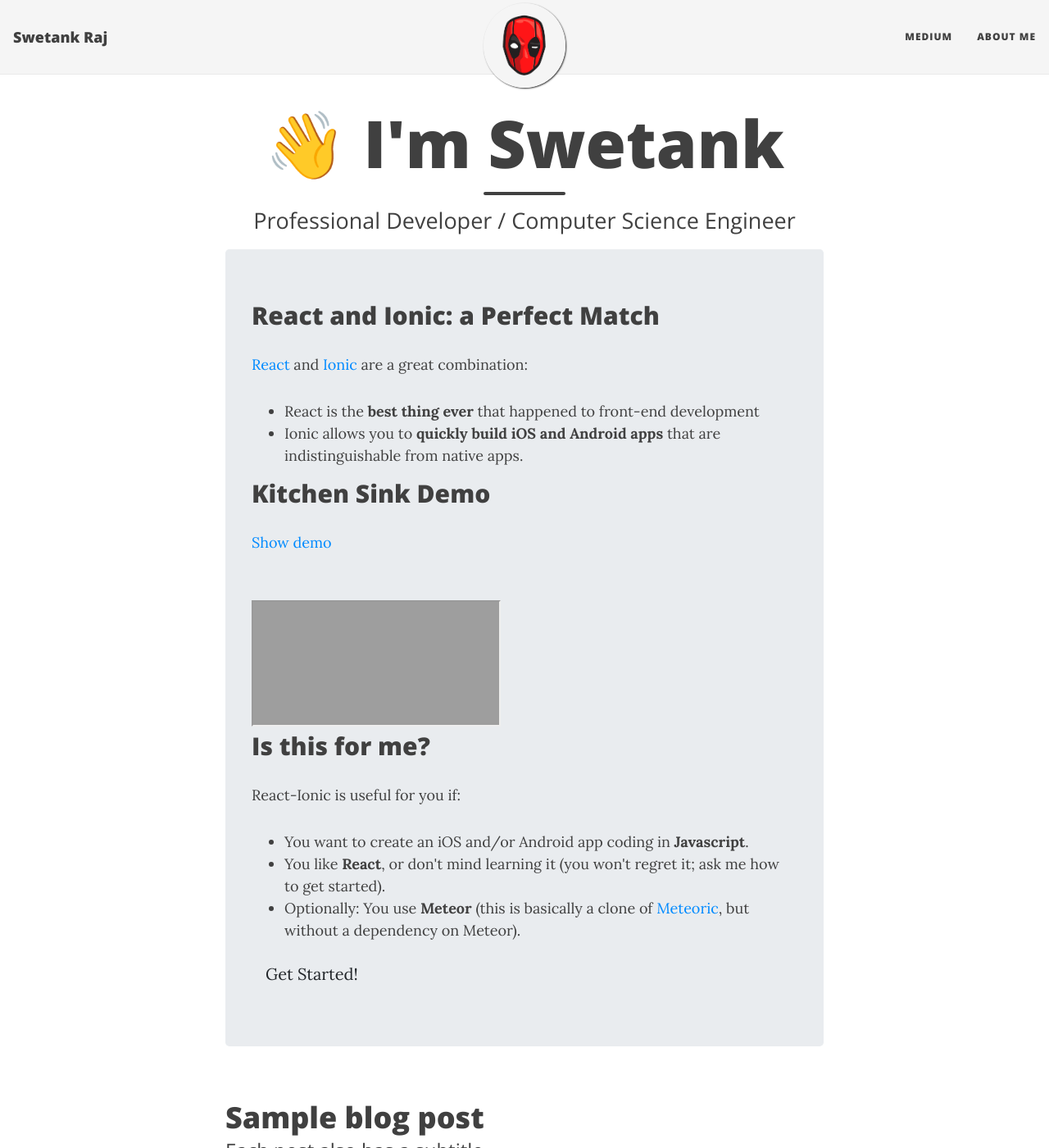
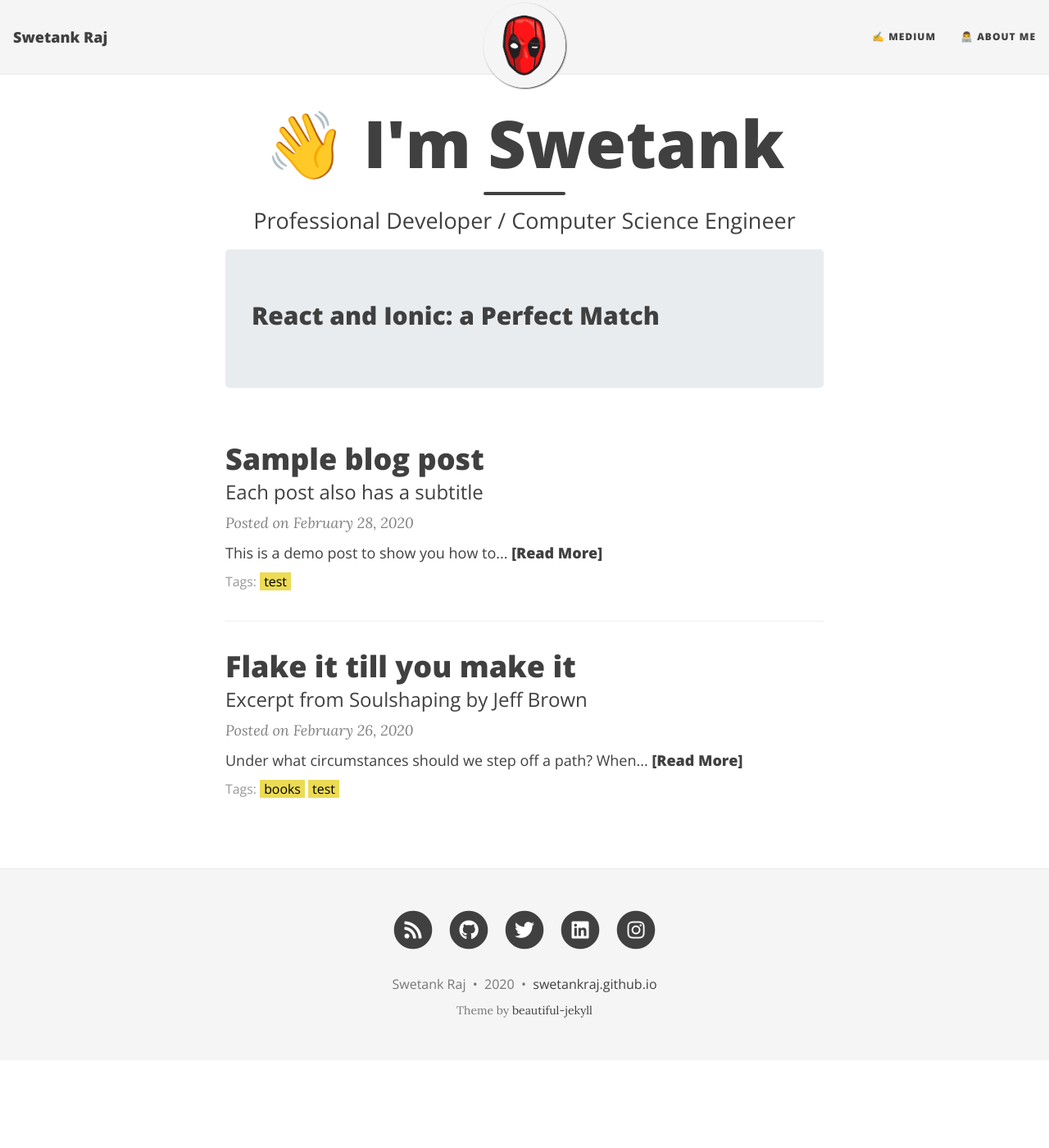
Before and after one commit to swetankraj/swetankraj.github.io, a Jekyll site: the page built from index.html, in a window 1280 px wide and 1400 px high. Shown: the whole window at 82% size. Built offline with Jekyll 4.4.1, drawn with Linux system fonts in a browser that asks for light colours; nearby versions of some CDN libraries; the list of posts is cut into pages by our own code; grey boxes are pictures that could not be loaded.

Commit message:
trying homepage

```diff
--- a/_config.yml
+++ b/_config.yml
@@ -12,8 +12,8 @@
 # --- List of links in the navigation bar --- #
 
 navbar-links:
-  Medium: "https://medium.com/@swetank"
-  About Me: "about"
+  ✍ Medium: "https://medium.com/@swetank"
+  👨‍💻 About Me: "about"
   # Resources:
   #   - Beautiful Jekyll: "https://beautifuljekyll.com"
   #   - Learn markdown: "https://www.markdowntutorial.com/"
--- a/index.html
+++ b/index.html
@@ -5,42 +5,5 @@
 ---
 
 <div class="main-explain-area jumbotron">
-    <h2>React and Ionic: a Perfect Match</h2>
-
-    <p><a href="https://facebook.github.io/react/">React</a> and <a href="http://ionicframework.com/">Ionic</a> are a great combination:</p>
-
-    <ul>
-      <li>React is the <strong>best thing ever</strong> that happened to front-end development</li>
-      <li>Ionic allows you to <strong>quickly build iOS and Android apps</strong> that are indistinguishable from native apps.</li>
-    </ul>
-
-    <h2 id="demo">Kitchen Sink Demo</h2>
-    <p>
-      <div class="tiny"><a href="https://app.pors.net/">Show demo</a></div>
-    </p>
-    <div class="device no-tiny">
-      <div class="platform-switcher">
-        <a href="#" data-platform="iOS" class="platform-ios selected">
-          <i class="fa fa-apple"></i>
-        </a>
-        <a href="#" data-platform="Android" class="platform-android">
-          <i class="fa fa-android"></i>
-        </a>
-      </div>
-      <iframe class="device-content" src="https://app.pors.net/" border=0></iframe>
-    </div>
-
-    <h2>Is this for me?</h2>
-
-    <p>React-Ionic is useful for you if:</p>
-
-    <ul>
-      <li>You want to create an iOS and/or Android app coding in <strong>Javascript</strong>.</li>
-      <li>You like <strong>React</strong>, or don't mind learning it (you won't regret it; ask me how to get started).</li>
-      <li>Optionally: You use <strong>Meteor</strong> (this is basically a clone of <a href="http://meteoric.github.io/">Meteoric</a>, but without a dependency on Meteor).</li>
-    </ul>
-
-    <div class="get-started-wrap">
-      <a class="btn btn-default btn-lg get-started-btn" href="https://github.com/reactionic/reactionic#readme">Get Started!</a>
-    </div>
-  </div>
+  <h2>React and Ionic: a Perfect Match</h2>
+</div>
```
